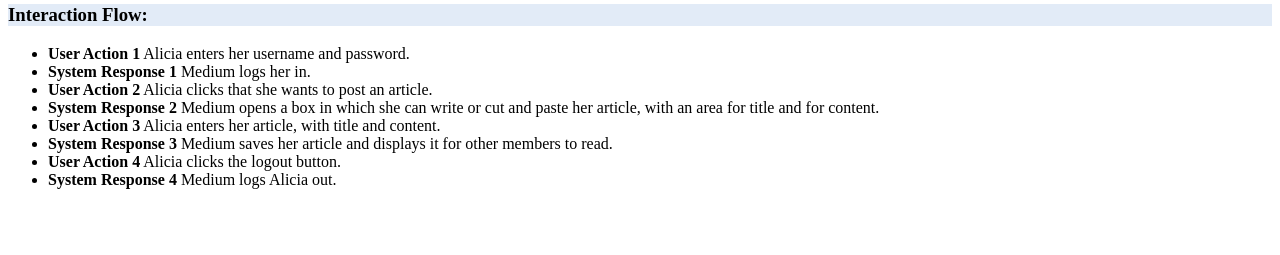
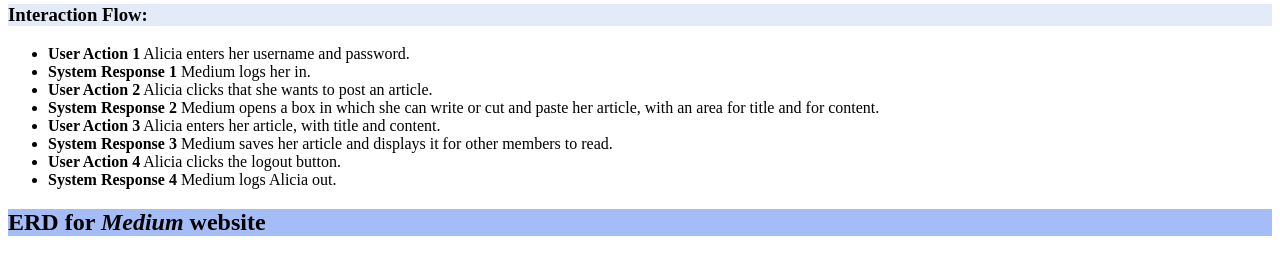
Before and after one commit to akhamsamran/data-design, a PHP site: page / in a window 1280 px wide. Shown: the part 1435-1690 px from the top of the page. Before the commit the page ends 1624 px from the top, so only its background shows below. Run offline with PHP 8.4, Linux system fonts and the light colour scheme.

Commit message:
added a section to index.php for erd image

```diff
--- a/index.php
+++ b/index.php
@@ -186,6 +186,7 @@
 
 			<!--here's a div for my ERD:-->
 			<div>
+				<h2>ERD for <em>Medium</em> website</h2>
 
 			</div>
 
```
